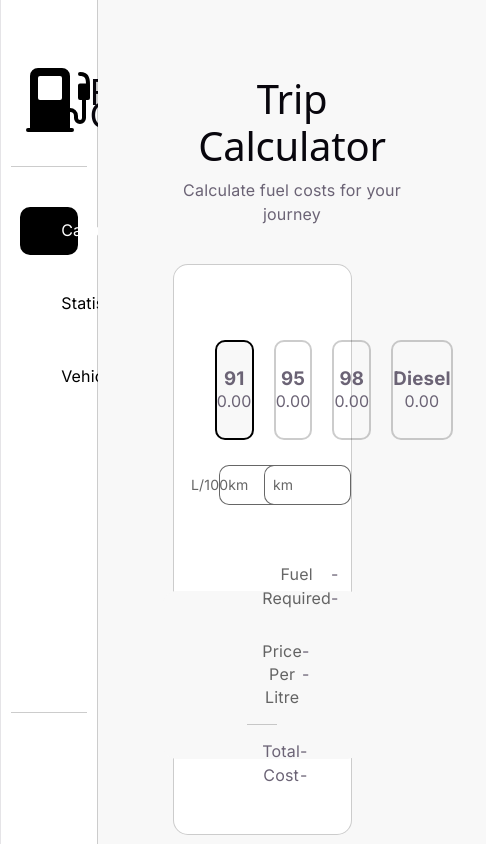
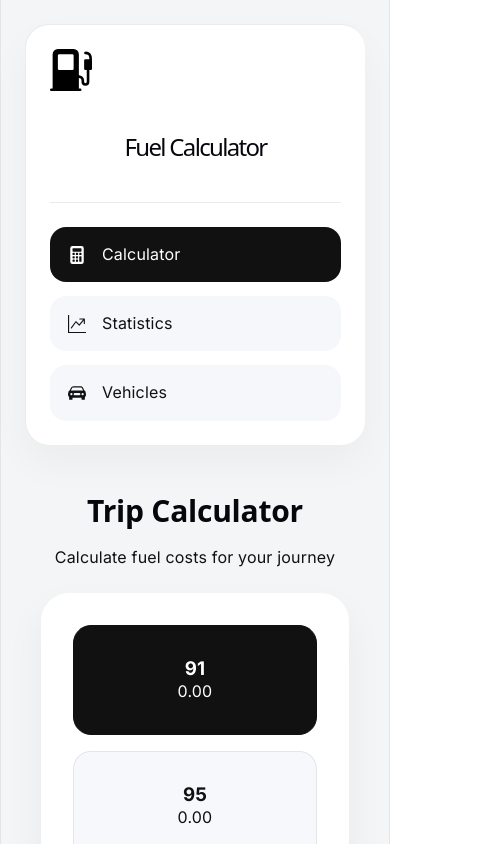
Before and after one commit to jedtherooster/Fuel, a React (Vite) app in the folder client/: page / in a window 390 px wide. Shown: the top 844 px of the page, 486 px wide, since content can reach past the window. Built offline with nearby package versions, Linux system fonts and the light colour scheme.

Commit message:
update css responsiveness

```diff
--- a/client/src/App.css
+++ b/client/src/App.css
@@ -5,6 +5,12 @@
   padding: 0;
   box-sizing: border-box;
   text-decoration: none;
+}
+
+body {
+  background-color: #f4f5f7;
+  min-height: 100vh;
+  color: #111;
 }
 
 input::-webkit-outer-spin-button,
@@ -24,70 +30,82 @@ input[type="number"] {
 
 .app-container {
   display: flex;
+  min-height: 100vh;
+  gap: 24px;
+  padding: 24px;
+  justify-content: center;
+  align-items: flex-start;
 }
 
 .sidebar-container {
   display: flex;
   flex-direction: column;
   align-items: center;
-  width: 25%;
-  height: 100vh;
-  border-right: 1px solid rgba(0, 0, 0, 0.2);
-  /* background-color: red; */
+  width: 260px;
+  max-width: 100%;
+  background-color: #ffffff;
+  border-radius: 24px;
+  border: 1px solid rgba(0, 0, 0, 0.08);
+  box-shadow: 0 18px 40px rgba(0, 0, 0, 0.04);
+  padding: 24px;
 }
 
 .sidebar-logo-container {
-  height: 15%;
-  width: 80%;
+  width: 100%;
   display: flex;
-  justify-content: center;
+  justify-content: space-between;
   align-items: center;
-  justify-content: space-around;
-  margin: 40px;
+  gap: 16px;
+  margin-bottom: 32px;
   user-select: none;
-  border-bottom: 1px solid rgba(0, 0, 0, 0.2);
-  padding: 15px;
+  border-bottom: 1px solid rgba(0, 0, 0, 0.08);
+  padding-bottom: 20px;
 }
 
 .sidebar-title {
-  font-size: 18px;
-  width: 65%;
+  font-size: 20px;
+  font-weight: 700;
+  line-height: 1.2;
 }
 
 .sidebar-image img {
-  height: 64px;
+  height: 48px;
 }
 
 .sidebar {
-  width: 45%;
+  width: 100%;
 }
 
 .sidebar-button-container {
-  width: 80%;
-  height: 60%;
+  width: 100%;
   display: flex;
   flex-direction: column;
-  align-items: center;
-  gap: 25px;
-  border-bottom: 1px solid rgba(0, 0, 0, 0.2);
+  gap: 14px;
 }
 
 .button.selected {
-  background-color: black;
-  color: white;
+  background-color: #111111;
+  color: #ffffff;
 }
 
 .button {
-  background-color: white;
-  color: black;
-  width: 75%;
-  height: 3em;
+  background-color: #f6f7fb;
+  color: #111111;
+  width: 100%;
+  min-height: 52px;
   display: flex;
   justify-content: flex-start;
   align-items: center;
-  border-radius: 10px;
+  border-radius: 16px;
   gap: 1em;
-  padding-left: 25px;
+  padding-left: 20px;
+  border: none;
+  transition: background-color 0.2s ease;
+}
+
+.button:hover {
+  background-color: #e9ebf3;
+  cursor: pointer;
 }
 
 .button .icon {
@@ -95,30 +113,26 @@ input[type="number"] {
   height: 18px;
 }
 
-.button:hover {
-  user-select: none;
-  cursor: pointer;
-}
-
 .content-container {
+  flex: 1;
   width: 100%;
-  background-color: rgb(248, 248, 248);
-  padding: 75px;
+  max-width: 1000px;
+  padding: 40px;
 }
 
 /* CALCULATION PAGE */
 
 .calc-title h2 {
-  font-size: 40px;
-  font-weight: 500;
-  margin-bottom: 10px;
+  font-size: 36px;
+  font-weight: 600;
+  margin-bottom: 18px;
 }
 
 .calc-container {
-  height: 100%;
+  width: 100%;
   display: flex;
   flex-direction: column;
-  gap: 5%;
+  gap: 32px;
 }
 
 .inputs-container {
@@ -129,51 +143,62 @@ input[type="number"] {
 }
 
 .calc-results-card {
-  background-color: white;
-  width: 75%;
-  height: 75%;
-  border-radius: 15px;
-  border: 1px solid rgba(0, 0, 0, 0.2);
+  background-color: #ffffff;
+  width: 100%;
+  max-width: 900px;
+  border-radius: 28px;
+  box-shadow: 0 18px 40px rgba(0, 0, 0, 0.05);
   display: flex;
   flex-direction: column;
   align-items: center;
   justify-content: space-between;
-  padding: 75px 25px;
+  padding: 40px;
 }
 
 .fuel-types-container {
-  width: 75%;
+  width: 100%;
+  max-width: 760px;
   display: flex;
-  justify-content: space-evenly;
-  gap: 20px;
+  /* justify-content: space-between; */
+  justify-content: center;
+  gap: 18px;
+  flex-wrap: wrap;
 }
 
 .fuel-card {
-  border: 2px solid rgba(0, 0, 0, 0.2);
-  border-radius: 10px;
-  width: 125px;
-  height: 100px;
+  background-color: #f7f8fb;
+  border: 1px solid rgba(0, 0, 0, 0.08);
+  border-radius: 18px;
+  width: calc(33.333% - 12px);
+  min-width: 160px;
+  height: 110px;
   display: flex;
   flex-direction: column;
   justify-content: center;
   align-items: center;
+  transition:
+    background-color 0.2s ease,
+    transform 0.2s ease;
 }
 
 .fuel-card:hover {
-  user-select: none;
   cursor: pointer;
-  background-color: rgb(248, 248, 248);
+  background-color: #ffffff;
+  transform: translateY(-2px);
 }
 
 .fuel-card.selected {
-  background-color: rgb(248, 248, 248);
-  border: 2px solid black;
+  background-color: #111111;
+  color: #ffffff;
+  border-color: #111111;
 }
 
 .trip-info-container {
   display: flex;
   justify-content: space-between;
-  width: 68%;
+  width: 100%;
+  max-width: 760px;
+  gap: 20px;
   margin-top: 25px;
 }
 
@@ -181,39 +206,39 @@ input[type="number"] {
   position: relative;
   display: inline-block;
   width: 48%;
+  margin-bottom: 15px;
 }
 
 .input-container input {
   width: 100%;
-  padding: 10px;
-  padding-right: 75px;
+  padding: 14px 80px 14px 16px;
   box-sizing: border-box;
   font-size: 16px;
-  height: 40px;
-  border: 1px solid rgba(0, 0, 0, 0.6);
-  border-radius: 10px;
+  border: 1px solid rgba(0, 0, 0, 0.12);
+  border-radius: 16px;
+  background-color: #ffffff;
+  box-shadow: inset 0 1px 2px rgba(0, 0, 0, 0.05);
 }
 
 .input-container .unit {
   position: absolute;
-  right: 12px;
+  right: 16px;
   top: 50%;
   transform: translateY(-50%);
-  color: #666;
+  color: #7a7a7a;
   font-size: 14px;
   pointer-events: none;
 }
 
 .results-container {
-  background-color: rgb(248, 248, 248);
-  width: 75%;
-  height: 40%;
-  border-radius: 15px;
+  background-color: #f7f8fb;
+  width: 100%;
+  max-width: 760px;
+  border-radius: 24px;
   display: flex;
   flex-direction: column;
-  justify-content: center;
-  align-items: center;
-  padding: 20px 100px;
+  align-items: stretch;
+  padding: 28px 32px;
 }
 
 .results-stext {
@@ -226,9 +251,131 @@ input[type="number"] {
   width: 100%;
   display: flex;
   justify-content: space-between;
-  padding: 15px;
+  padding: 14px 0;
 }
 
 .price-per-litre {
-  border-bottom: 1px solid rgba(0, 0, 0, 0.2);
+  border-bottom: 1px solid rgba(0, 0, 0, 0.1);
+  margin-bottom: 12px;
 }
+
+.sidebar-title h1 {
+  font-size: 24px;
+}
+
+@media (max-width: 1024px) {
+  .app-container {
+    flex-direction: column;
+    align-items: stretch;
+  }
+
+  .sidebar-container {
+    width: 100%;
+    max-width: 900px;
+    height: auto;
+    border-radius: 24px;
+    border-right: none;
+    border-bottom: none;
+    padding-bottom: 24px;
+  }
+
+  .sidebar-logo-container {
+    width: 100%;
+    margin: 0 0 24px 0;
+    justify-content: space-between;
+    align-items: center;
+  }
+
+  .sidebar-button-container {
+    width: 100%;
+    gap: 14px;
+  }
+
+  .button {
+    width: 100%;
+    padding-left: 20px;
+  }
+
+  .content-container {
+    width: 100%;
+    padding: 32px 20px;
+  }
+
+  .calc-results-card {
+    width: 100%;
+    padding: 32px;
+  }
+
+  .fuel-types-container {
+    width: 100%;
+    justify-content: center;
+    gap: 16px;
+  }
+
+  .fuel-card {
+    width: calc(50% - 10px);
+    max-width: 260px;
+  }
+
+  .trip-info-container {
+    flex-wrap: wrap;
+    width: 100%;
+    gap: 18px;
+  }
+
+  .input-container {
+    width: 100%;
+  }
+
+  .results-container {
+    width: 100%;
+    padding: 24px;
+  }
+}
+
+@media (max-width: 640px) {
+  .sidebar-logo-container {
+    flex-direction: column;
+    align-items: flex-start;
+  }
+
+  .sidebar-logo-container .sidebar-title {
+    width: 100%;
+    font-size: 18px;
+  }
+
+  .sidebar-image img {
+    height: 42px;
+  }
+
+  .button {
+    min-height: auto;
+    padding: 16px 18px;
+  }
+
+  .calc-title h2 {
+    font-size: 30px;
+  }
+
+  .fuel-card {
+    width: 100%;
+  }
+
+  .input-container input {
+    padding-right: 60px;
+    height: 46px;
+  }
+
+  .trip-info-container {
+    flex-direction: column;
+    align-items: stretch;
+  }
+
+  .content-container {
+    padding: 24px 16px;
+  }
+
+  .calc-container {
+    gap: 24px;
+  }
+}
```
